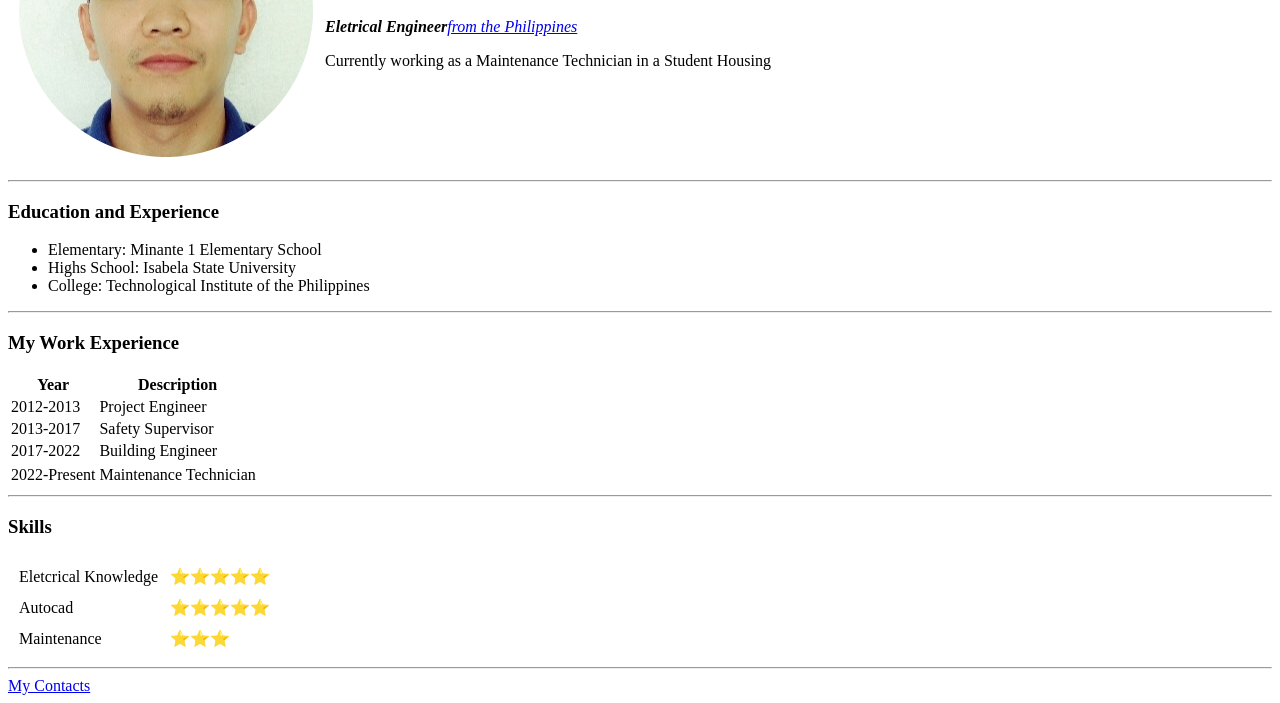
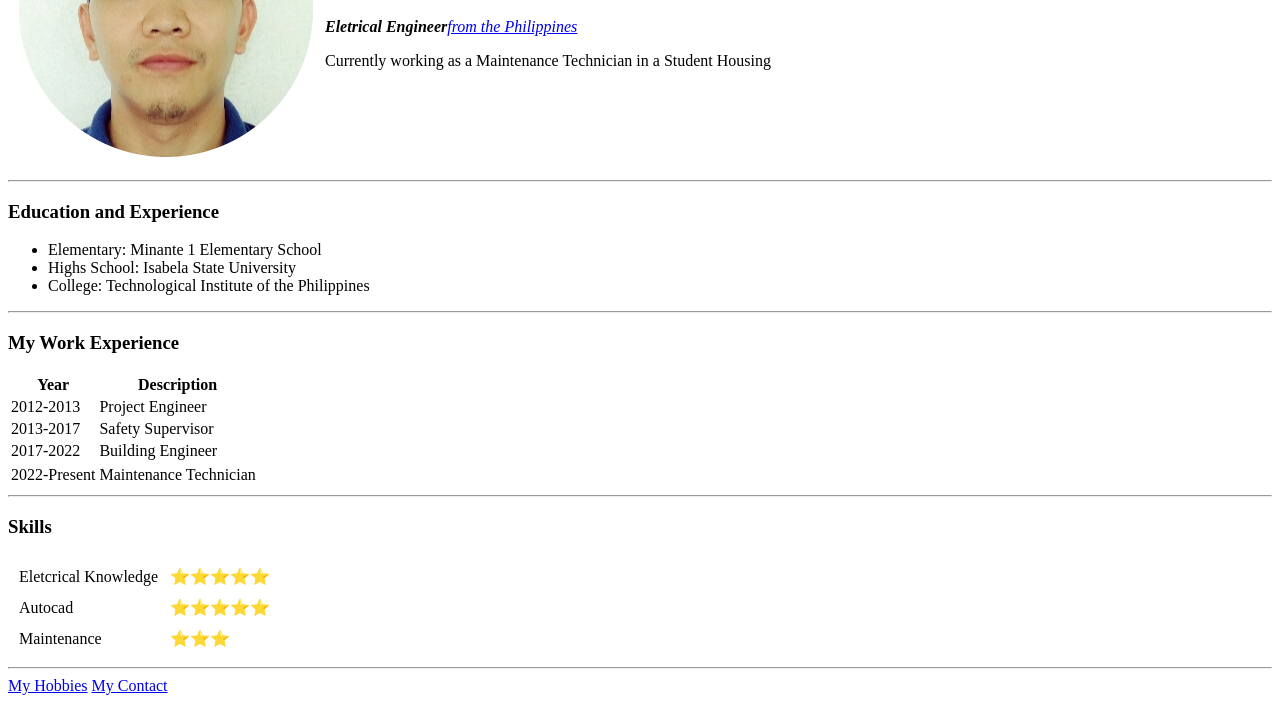
Before and after one commit to Itchieboy18/cv, a plain HTML site: page index.html in a window 1280 px wide. Shown: the part 156-859 px from the top of the page. Drawn offline with Linux system fonts and the light colour scheme.

Commit message:
Update index.html

```diff
--- a/index.html
+++ b/index.html
@@ -68,6 +68,7 @@
                 </tr>
             </table>
   <hr>
-    <a href="My hobbies.html">My Contacts</a>
+    <a href="My hobbies.html">My Hobbies</a>
+    <a href="my-contact.html">My Contact</a>
 </body>
 </html>
```
